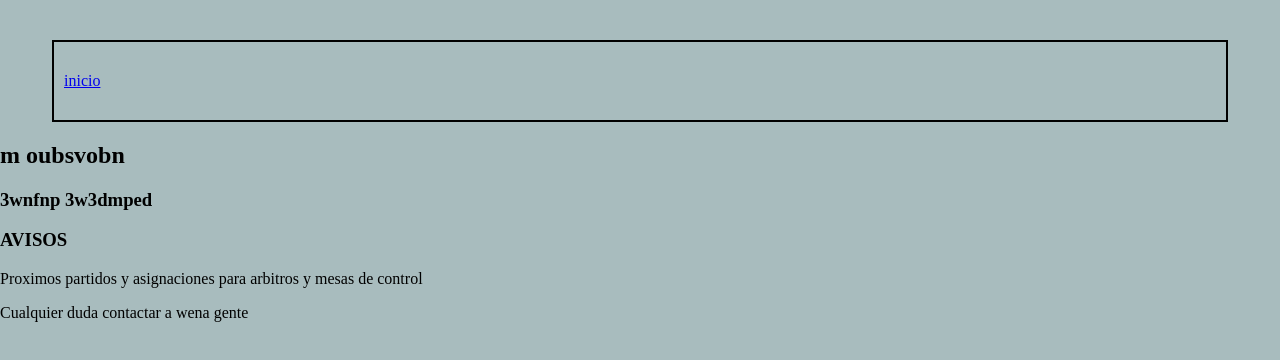
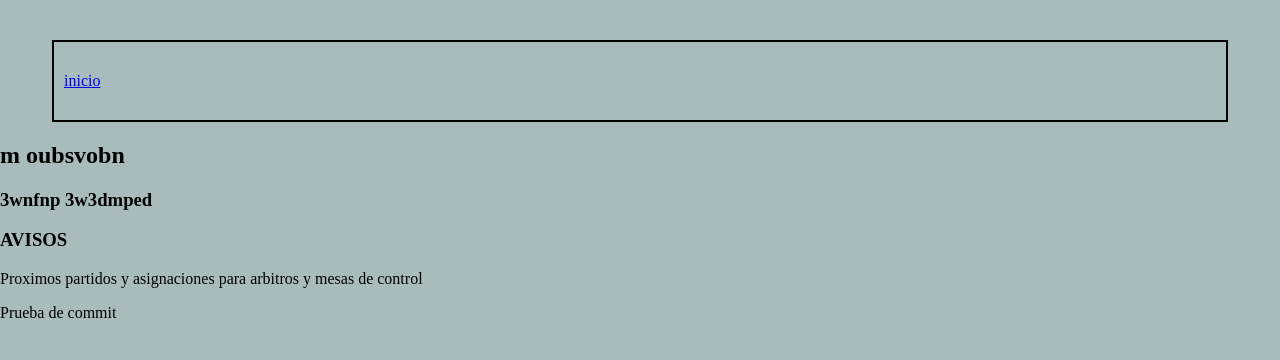
Before and after one commit to ethansoto-crypto/MUNDO-ARBITRAJE, a website built with Vite: page principal.html in a window 1280 px wide. Shown: the part 80-440 px from the top of the page. Built offline with nearby package versions, Linux system fonts and the light colour scheme.

Commit message:
Peurba commit

```diff
--- a/principal.html
+++ b/principal.html
@@ -29,7 +29,7 @@
     </aside>
 
     <footer>
-      <p>Cualquier duda contactar a wena gente</p>
+      <p>Prueba de commit</p>
     </footer>
 
     <script type="module" src="/src/main.js"></script>
```
